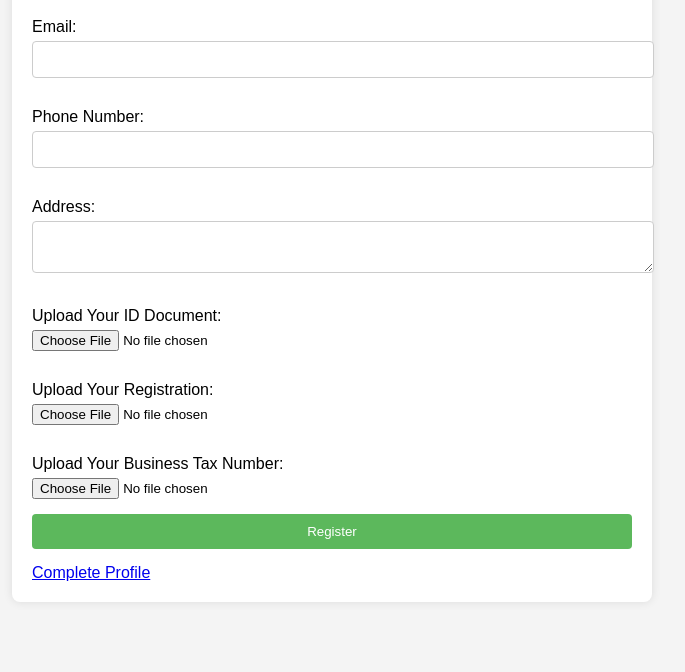
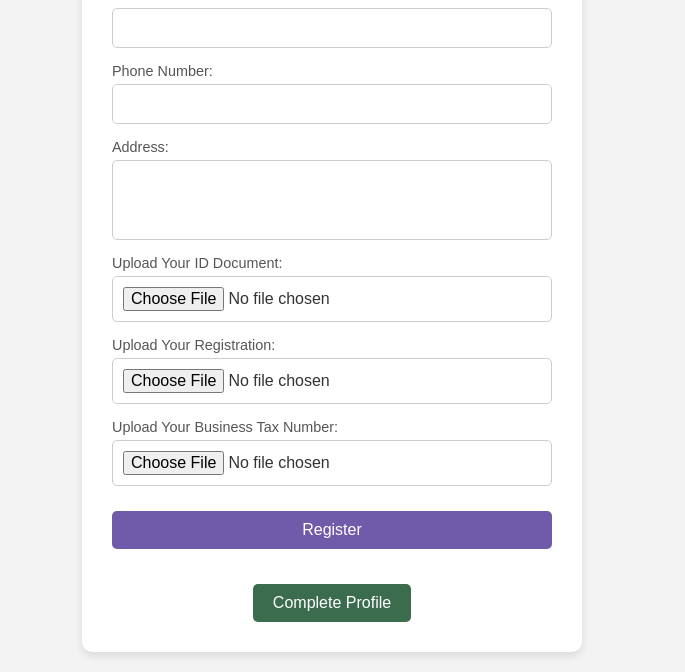
Before and after one commit to Msawekho/Cut-The-Chase, a website: page business_profile.html in a window 1280 px wide. Shown: the part 192-864 px from the top of the page, without its empty margins (308-993 px from the left). Before the commit the page ends 814 px from the top, so only its background shows below. Drawn offline with Linux system fonts and the light colour scheme.

Commit message:
business_profile_updated

```diff
--- a/Volunteer.css
+++ b/Volunteer.css
@@ -1,60 +1,121 @@
+
+* {
+    margin: 0;
+    padding: 0;
+    box-sizing: border-box;
+}
+
 body {
     font-family: Arial, sans-serif;
-    background-color: #f4f4f4;
-    margin: 0;
+    display: flex;
+    justify-content: center;
+    align-items: center;
+    min-height: 100vh;
+    background-color: #f3f3f3;
     padding: 20px;
 }
 
+/* Container styling */
 .container {
-    max-width: 600px;
-    margin: auto;
-    background: white;
-    padding: 20px;
-    border-radius: 8px;
-    box-shadow: 0 0 10px rgba(0, 0, 0, 0.1);
+    background-color: #ffffff;
+    padding: 30px;
+    max-width: 500px;
+    width: 100%;
+    border-radius: 10px;
+    box-shadow: 0 4px 8px rgba(0, 0, 0, 0.1);
+    text-align: center;
 }
 
 h1 {
-    text-align: center;
+    font-size: 1.8em;
     color: #333;
+    margin-bottom: 20px;
+}
+
+form {
+    display: flex;
+    flex-direction: column;
 }
 
 label {
-    display: block;
-    margin: 15px 0 5px;
+    text-align: left;
+    font-size: 0.9em;
+    color: #555;
+    margin-bottom: 5px;
 }
 
 input[type="text"],
 input[type="email"],
 input[type="tel"],
-textarea {
+textarea,
+input[type="file"] {
     width: 100%;
     padding: 10px;
+    font-size: 1em;
+    color: #333;
     margin-bottom: 15px;
     border: 1px solid #ccc;
-    border-radius: 4px;
+    border-radius: 5px;
+    outline: none;
+    transition: border 0.3s;
 }
 
-input[type="file"] {
-    margin-bottom: 15px;
+input[type="text"]:focus,
+input[type="email"]:focus,
+input[type="tel"]:focus,
+textarea:focus,
+input[type="file"]:focus {
+    border-color: #6f5baa;
 }
 
-button {
-    width: 100%;
-    padding: 10px;
-    background-color: #5cb85c;
-    color: white;
-    border: none;
-    border-radius: 4px;
-    cursor: pointer;
+textarea {
+    resize: none;
+    height: 80px;
 }
 
-button:hover {
-    background-color: #4cae4c;
+button[type="submit"] {
+    padding: 10px 20px;
+    font-size: 1em;
+    background-color: #6f5baa;
+    color: #ffffff;
+    border: none;
+    border-radius: 5px;
+    cursor: pointer;
+    transition: background-color 0.3s;
+    margin-top: 10px;
+}
+
+button[type="submit"]:hover {
+    background-color: #5a4794;
+}
+
+.button-primary {
+    display: inline-block;
+    margin-top: 20px;
+    padding: 10px 20px;
+    background-color: #3a6c4d;
+    color: #ffffff;
+    text-decoration: none;
+    border-radius: 5px;
+    transition: background-color 0.3s;
+}
+
+.button-primary:hover {
+    background-color: #2d533b;
 }
 
 #message {
     margin-top: 15px;
-    text-align: center;
-    color: green;
+    font-size: 0.9em;
+    color: #333;
 }
+
+@media (max-width: 600px) {
+    h1 {
+        font-size: 1.5em;
+    }
+
+    button[type="submit"], .button-primary {
+        font-size: 0.9em;
+    }
+}
--- a/business_profile.html
+++ b/business_profile.html
@@ -3,7 +3,7 @@
 <head>
     <meta charset="UTF-8">
     <meta name="viewport" content="width=device-width, initial-scale=1.0">
-    <title>Volunteer Registration</title>
+    <title>Business Profile</title>
     <link rel="stylesheet" href="Volunteer.css">
 </head>
 <body>
--- a/server.js
+++ b/server.js
@@ -6,7 +6,7 @@ const app = express();
 app.use(cors());
 app.use(express.json());
 
-// POST endpoint to onboard a new professional
+
 app.post('/api/professionals', (req, res) => {
     const { name, email, phone, skills, experience } = req.body;
     const sql = `INSERT INTO professionals (name, email, phone, skills, experience) VALUES (?, ?, ?, ?, ?)`;
@@ -21,7 +21,7 @@ app.post('/api/professionals', (req, res) => {
     });
 });
 
-// GET endpoint to retrieve all professionals
+
 app.get('/api/professionals', (req, res) => {
     const sql = 'SELECT * FROM professionals';
     db.all(sql, [], (err, rows) => {
```
Also changed, not shown: Volunteer_profile.html (+3 -0 lines).
